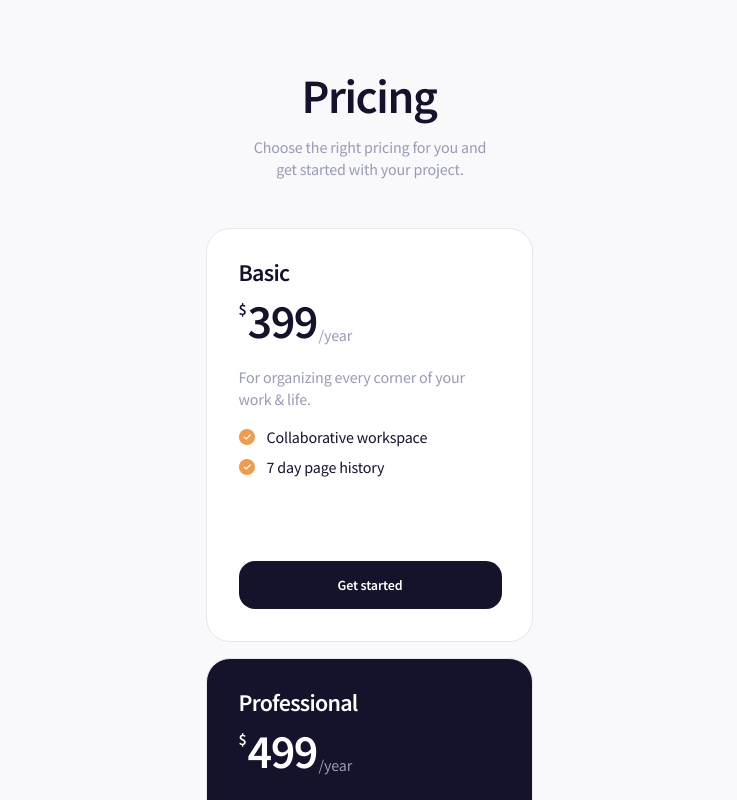
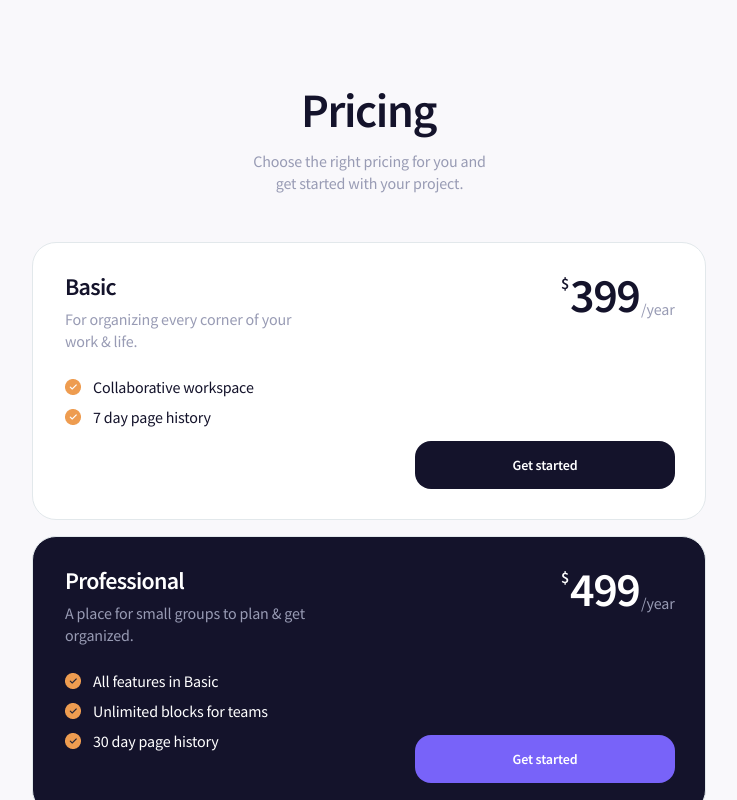
Before and after one commit to rafal19987/price-plan-project, a website built with Vite: page index.html in a window 1280 px wide. Shown: the whole page, without its empty margins (271-1008 px from the left). Built offline with nearby package versions, Linux system fonts and the light colour scheme.

Commit message:
tablet-view

```diff
--- a/index.html
+++ b/index.html
@@ -63,7 +63,7 @@
               <img
                 src="/images/check.png"
                 alt="check icon"
-                class="benefits-list__img"
+                class="benefits-list__img benefits-list__img--dark-theme"
               />
               <p
                 class="benefits-list__description benefits-list__description--dark-theme"
@@ -75,7 +75,7 @@
               <img
                 src="/images/check.png"
                 alt="check icon"
-                class="benefits-list__img"
+                class="benefits-list__img benefits-list__img--dark-theme"
               />
               <p
                 class="benefits-list__description benefits-list__description--dark-theme"
@@ -87,7 +87,7 @@
               <img
                 src="/images/check.png"
                 alt="check icon"
-                class="benefits-list__img"
+                class="benefits-list__img benefits-list__img--dark-theme"
               />
               <p
                 class="benefits-list__description benefits-list__description--dark-theme"
--- a/src/pages/home-page/styles/home-page.scss
+++ b/src/pages/home-page/styles/home-page.scss
@@ -114,6 +114,12 @@
     width: 263px;
     height: 48px;
     letter-spacing: var(--primary-letter-space);
+    &:hover {
+      background-color: var(--button-primary-hover-color);
+    }
+    &:active {
+      background-color: var(--button-primary-pressed-color);
+    }
     &--dark-theme {
       background-color: var(--button-secondary-color);
       &:hover {
@@ -122,12 +128,6 @@
       &:active {
         background-color: var(--button-secondary-pressed-color);
       }
-    }
-    &:hover {
-      background-color: var(--button-primary-hover-color);
-    }
-    &:active {
-      background-color: var(--button-primary-pressed-color);
     }
   }
 }
@@ -187,6 +187,9 @@
   &__img {
     width: 16px;
     height: 16px;
+    &--dark-theme {
+      content: url('/images/check--dark-theme.png');
+    }
   }
   &__description {
     color: var(--primary-color);
@@ -201,3 +204,41 @@
     }
   }
 }
+
+// Tablet view
+@media screen and (min-width: 850px) {
+  .header {
+    margin: 86px 295px 48px 295px;
+    &__headline {
+      margin-left: 1px;
+    }
+    &__description {
+      margin-left: 1px;
+    }
+  }
+  .plans {
+    &__plan {
+      width: 674px;
+      height: 278px;
+    }
+  }
+
+  .plan {
+    &__price {
+      position: absolute;
+      margin: 32px 32px 0 528px;
+    }
+    &__description {
+      margin-top: 9px;
+    }
+    &__benefits-list {
+      margin-top: 24px;
+    }
+    &__button {
+      width: 260px;
+      top: 198px;
+      left: 382px;
+      padding: 17px 97px;
+    }
+  }
+}
```
Also changed, not shown: public/images/check--dark-theme.png (added).
